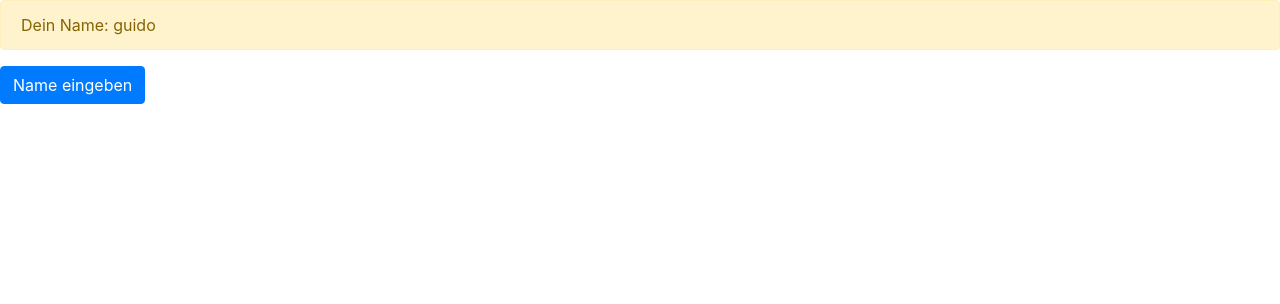
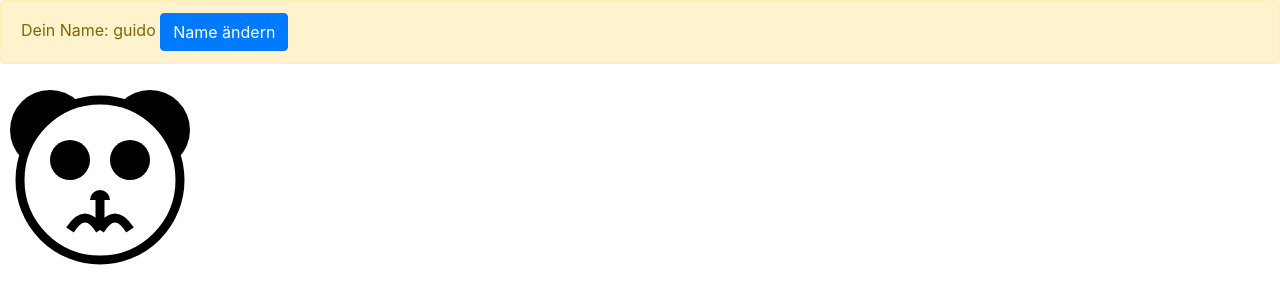
Before and after one commit to guidogrogger/node_meeting_panda, a website: page index.html in a window 1280 px wide. Drawn offline with nearby package versions, Linux system fonts and the light colour scheme.

Commit message:
first panda face

```diff
--- /dev/null
+++ b/face.js
@@ -0,0 +1,65 @@
+
+function drawPanda(canvas) {
+    var ctx = canvas.getContext("2d");
+
+    ctx.lineWidth = 9;
+
+    ctx.fillStyle = "#000000";
+    ctx.beginPath();
+    ctx.arc(50, 50, 40, 0, 2 * Math.PI);
+    ctx.fill();
+
+    ctx.fillStyle = "#000000";
+    ctx.beginPath();
+    ctx.arc(150, 50, 40, 0, 2 * Math.PI);
+    ctx.fill();
+
+    ctx.fillStyle = "#FFFFFF";
+    ctx.beginPath();
+    ctx.arc(100, 100, 80, 0, 2 * Math.PI);
+    ctx.fill();
+    ctx.stroke();
+
+    ctx.fillStyle = "#000000";
+    ctx.beginPath();
+    ctx.arc(70, 80, 20, 0, 2 * Math.PI);
+    ctx.fill();
+
+    ctx.fillStyle = "#000000";
+    ctx.beginPath();
+    ctx.arc(130, 80, 20, 0, 2 * Math.PI);
+    ctx.fill();
+
+
+    var noseX = 100;
+    var noseY = 120;
+    var noseSize = 10
+    var noseLenght = 30
+
+    var lippSize = 30
+    var smileFactor = -.8
+
+    var mouthX = noseX;
+    var mouthY = noseY + noseLenght;
+
+    ctx.fillStyle = "#000000";
+    ctx.beginPath();
+    ctx.arc(noseX, noseY, noseSize, Math.PI, 2 * Math.PI);
+    ctx.fill();
+
+    ctx.beginPath();
+    ctx.moveTo(noseX, noseY);
+    ctx.lineTo(mouthX, mouthY);
+    ctx.stroke();
+
+    ctx.beginPath();
+    ctx.moveTo(mouthX, mouthY);
+    ctx.quadraticCurveTo(mouthX - lippSize / 2, mouthY + lippSize * smileFactor, mouthX - lippSize, mouthY);
+    ctx.stroke();
+
+    ctx.beginPath();
+    ctx.moveTo(mouthX, mouthY);
+    ctx.quadraticCurveTo(mouthX + lippSize / 2, mouthY + lippSize * smileFactor, mouthX + lippSize, mouthY);
+    ctx.stroke();
+
+};
--- a/index.html
+++ b/index.html
@@ -1,103 +1,67 @@
 <!DOCTYPE html>
 <html lang="en">
+
 <head>
 	<!-- Required meta tags -->
 	<meta charset="utf-8" />
-    <meta
-      name="viewport"
-      content="width=device-width, initial-scale=1, shrink-to-fit=no"
-    />
+	<meta name="viewport" content="width=device-width, initial-scale=1, shrink-to-fit=no" />
 
 	<!-- Bootstrap CSS -->
-    <link
-      rel="stylesheet"
-      href="https://stackpath.bootstrapcdn.com/bootstrap/4.3.1/css/bootstrap.min.css"
-      integrity="sha384-ggOyR0iXCbMQv3Xipma34MD+dH/1fQ784/j6cY/iJTQUOhcWr7x9JvoRxT2MZw1T"
-      crossorigin="anonymous"
-    />
+	<link rel="stylesheet" href="https://stackpath.bootstrapcdn.com/bootstrap/4.3.1/css/bootstrap.min.css" integrity="sha384-ggOyR0iXCbMQv3Xipma34MD+dH/1fQ784/j6cY/iJTQUOhcWr7x9JvoRxT2MZw1T"
+	 crossorigin="anonymous" />
 
 	<title>Hello, world!</title>
 </head>
+
 <body>
 	<!-- Optional JavaScript -->
 	<!-- jQuery first, then Popper.js, then Bootstrap JS -->
-    <script
-      src="https://code.jquery.com/jquery-3.3.1.slim.min.js"
-      integrity="sha384-q8i/X+965DzO0rT7abK41JStQIAqVgRVzpbzo5smXKp4YfRvH+8abtTE1Pi6jizo"
-      crossorigin="anonymous"
-    ></script>
-    <script
-      src="https://cdnjs.cloudflare.com/ajax/libs/popper.js/1.14.7/umd/popper.min.js"
-      crossorigin="anonymous"
-    ></script>
-    <script
-      src="https://stackpath.bootstrapcdn.com/bootstrap/4.3.1/js/bootstrap.min.js"
-      integrity="sha384-JjSmVgyd0p3pXB1rRibZUAYoIIy6OrQ6VrjIEaFf/nJGzIxFDsf4x0xIM+B07jRM"
-      crossorigin="anonymous"
-    ></script>
+	<script src="https://code.jquery.com/jquery-3.3.1.slim.min.js" integrity="sha384-q8i/X+965DzO0rT7abK41JStQIAqVgRVzpbzo5smXKp4YfRvH+8abtTE1Pi6jizo"
+	 crossorigin="anonymous">
+
+	</script>
+	<script src="https://cdnjs.cloudflare.com/ajax/libs/popper.js/1.14.7/umd/popper.min.js" crossorigin="anonymous">
+
+	</script>
+	<script src="https://stackpath.bootstrapcdn.com/bootstrap/4.3.1/js/bootstrap.min.js" integrity="sha384-JjSmVgyd0p3pXB1rRibZUAYoIIy6OrQ6VrjIEaFf/nJGzIxFDsf4x0xIM+B07jRM"
+	 crossorigin="anonymous">
+
+	</script>
 
 	<!-- development version, includes helpful console warnings -->
-    <script src="https://cdn.jsdelivr.net/npm/vue/dist/vue.js"></script>
+	<script src="https://cdn.jsdelivr.net/npm/vue/dist/vue.js">
+
+	</script>
+
+	<script src="face.js"></script>
 
 	<div id="app">
 		<div class="alert alert-warning" role="alert">
 			Dein Name: {{ name }}
+			<button type="button" class="btn btn-primary" data-toggle="modal" data-target="#exampleModal"> Name ändern</button>
 		</div>
 
-      <button
-        type="button"
-        class="btn btn-primary"
-        data-toggle="modal"
-        data-target="#exampleModal"
-      >
-        Name eingeben
-      </button>
+      <canvas id="pandaFace" width="200" height="200"></canvas>
 
       <!-- Modal -->
-      <div
-        class="modal fade"
-        id="exampleModal"
-        tabindex="-1"
-        role="dialog"
-        aria-labelledby="exampleModalLabel"
-        aria-hidden="true"
-      >
+      <div class="modal fade" id="exampleModal" tabindex="-1" role="dialog" aria-labelledby="exampleModalLabel" aria-hidden="true">
         <div class="modal-dialog" role="document">
           <div class="modal-content">
             <div class="modal-header">
               <h5 class="modal-title" id="exampleModalLabel">Wie heißt Du?</h5>
 
-              <button
-                type="button"
-                class="close"
-                data-dismiss="modal"
-                aria-label="Close"
-              >
+              <button type="button" class="close" data-dismiss="modal" aria-label="Close">
                 <span aria-hidden="true">&times;</span>
               </button>
             </div>
             <div class="modal-body">
               <div class="input-group">
                 <span class="input-group-text">Name</span>
-                <input
-                  type="text"
-                  aria-label="Name"
-                  class="form-control"
-                  v-model="name"
-                />
+                <input type="text" aria-label="Name" class="form-control" v-model="name" />
               </div>
             </div>
             <div class="modal-footer">
-              <button
-                type="button"
-                class="btn btn-secondary"
-                data-dismiss="modal"
-              >
-                Close
-              </button>
-              <button type="button" class="btn btn-primary">
-                Save changes
-              </button>
+              <button type="button" class="btn btn-secondary" data-dismiss="modal"> Close </button>
             </div>
           </div>
         </div>
@@ -111,6 +75,9 @@
           name: "guido"
         }
       });
+
+
+     drawPanda( document.getElementById("pandaFace") );
     </script>
   </body>
 </html>
--- a/package.json
+++ b/package.json
@@ -3,9 +3,11 @@
   "version": "0.1.0",
   "main": "index.js",
   "scripts": {
-    "test": "echo \"Error: no test specified\" && exit 1"
+    "test": "echo \"Error: no test specified\" && exit 1",
+    "start": "functions-framework --target=app"
   },
   "dependencies": {
+    "@google-cloud/functions-framework": "^1.2.1",
     "express": "^4.17.1"
   }
 }
```
Also changed, not shown: index.js (+9 -5 lines), .theia/launch.json (added), 1 other file. Lines whose indentation alone changed are shown as unchanged.
